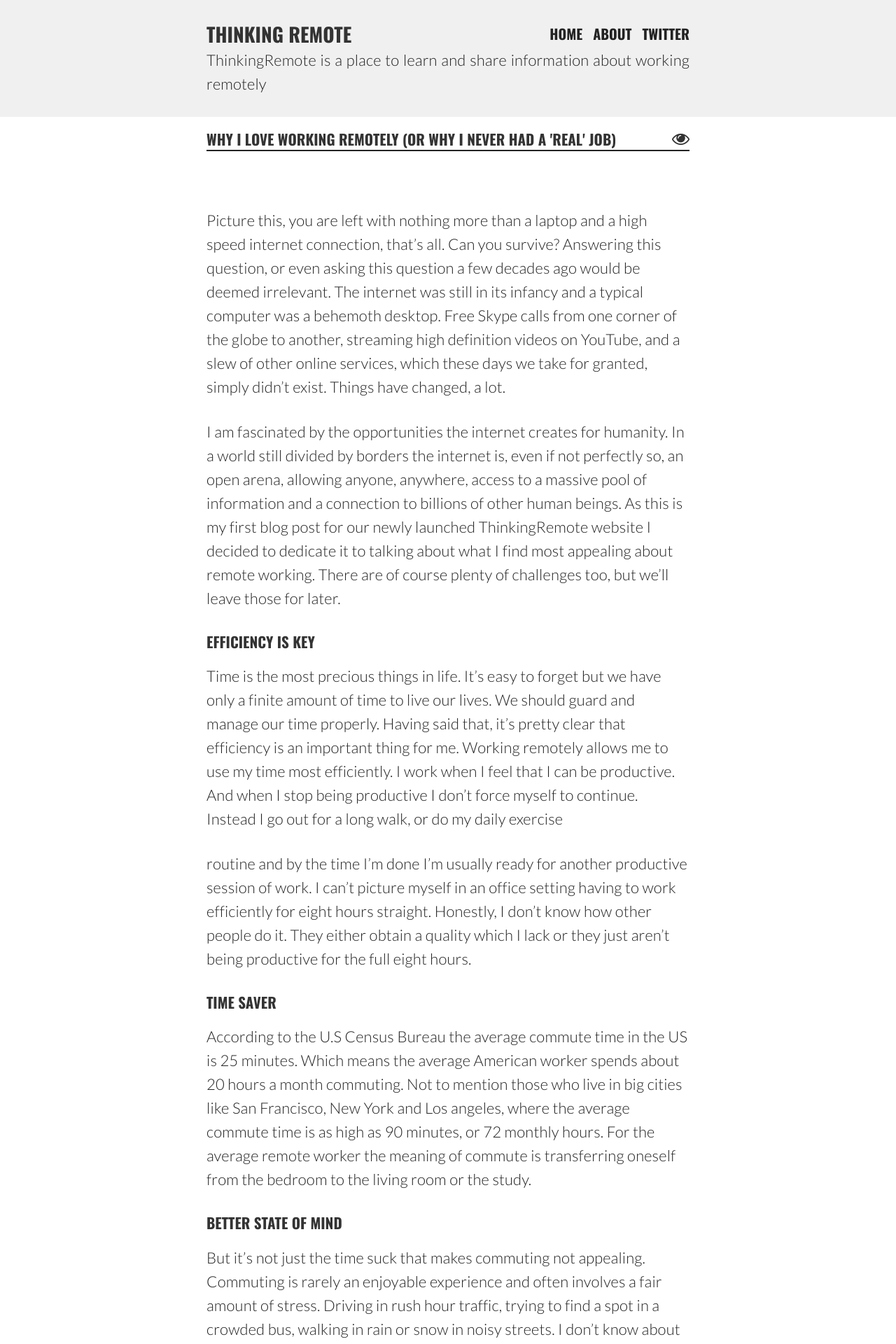
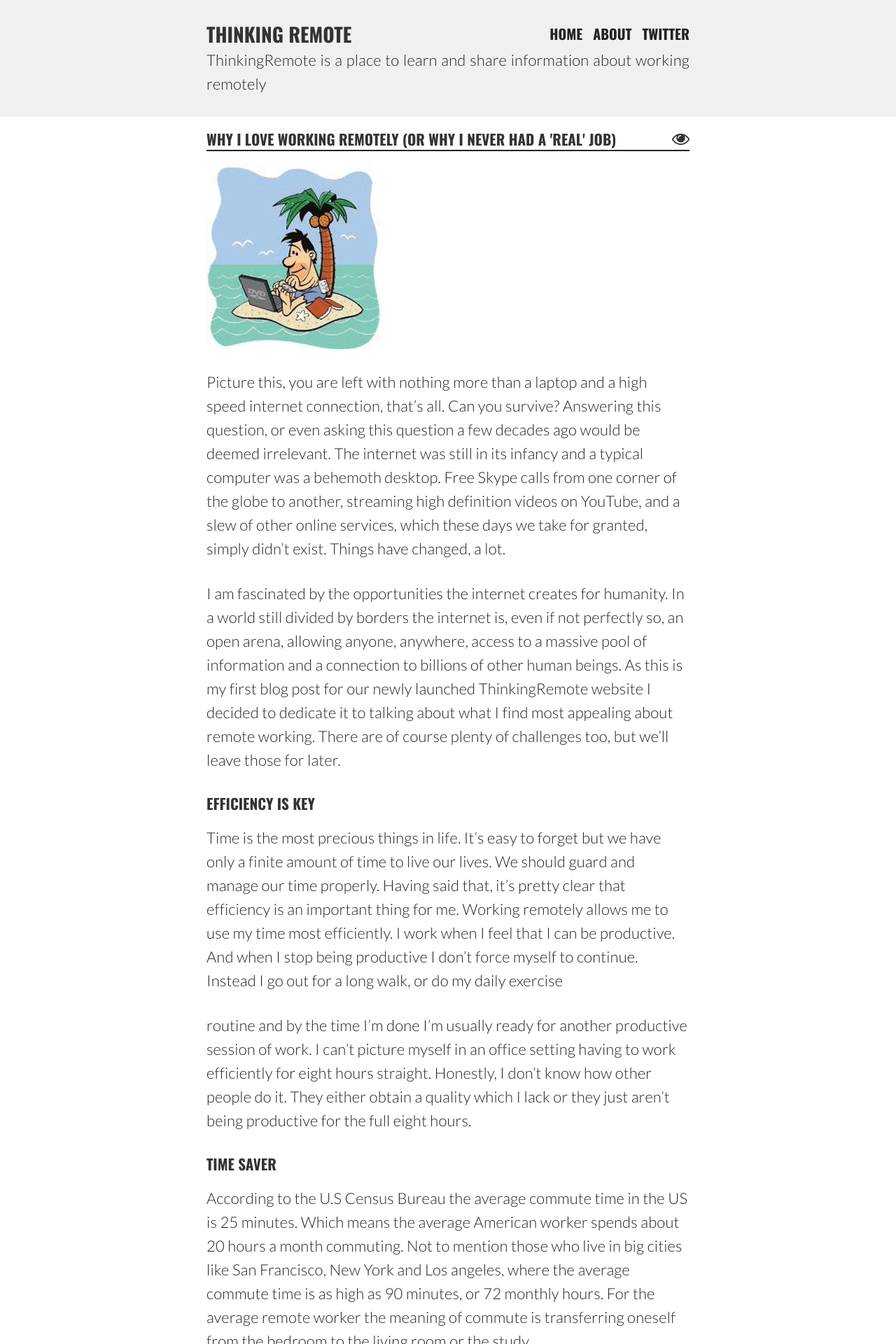
Before and after one commit to thinkingremote/thinkingremote.com, a Jekyll site: the page built from _posts/2014-11-20-why-i-love-working-remotely.markdown, in a window 1280 px wide. Shown: the top 1920 px of the page at 70% size. Built offline with Jekyll 4.4.1, drawn with Linux system fonts in a browser that asks for light colours; nearby versions of some CDN libraries; comment, search, counter and statistics services are not loaded.

Commit message:
fix image path

```diff
--- a/_posts/2014-11-20-why-i-love-working-remotely.markdown
+++ b/_posts/2014-11-20-why-i-love-working-remotely.markdown
@@ -7,7 +7,7 @@ permalink: remote-book-review
 
 ---
 
-![](/img/island.jpeg)
+![](/images/island.jpeg)
 
 Picture this, you are left with nothing more than a laptop and a high speed internet connection, that's all.  Can you survive?  Answering this question, or even asking this question a few decades ago would be deemed irrelevant.  The internet was still in its infancy and a typical computer was a behemoth desktop.  Free Skype calls from one corner of the globe to another, streaming high definition videos on YouTube, and a slew of other online services, which these days we take for granted, simply didn't exist.  Things have changed, a lot.
 
```
